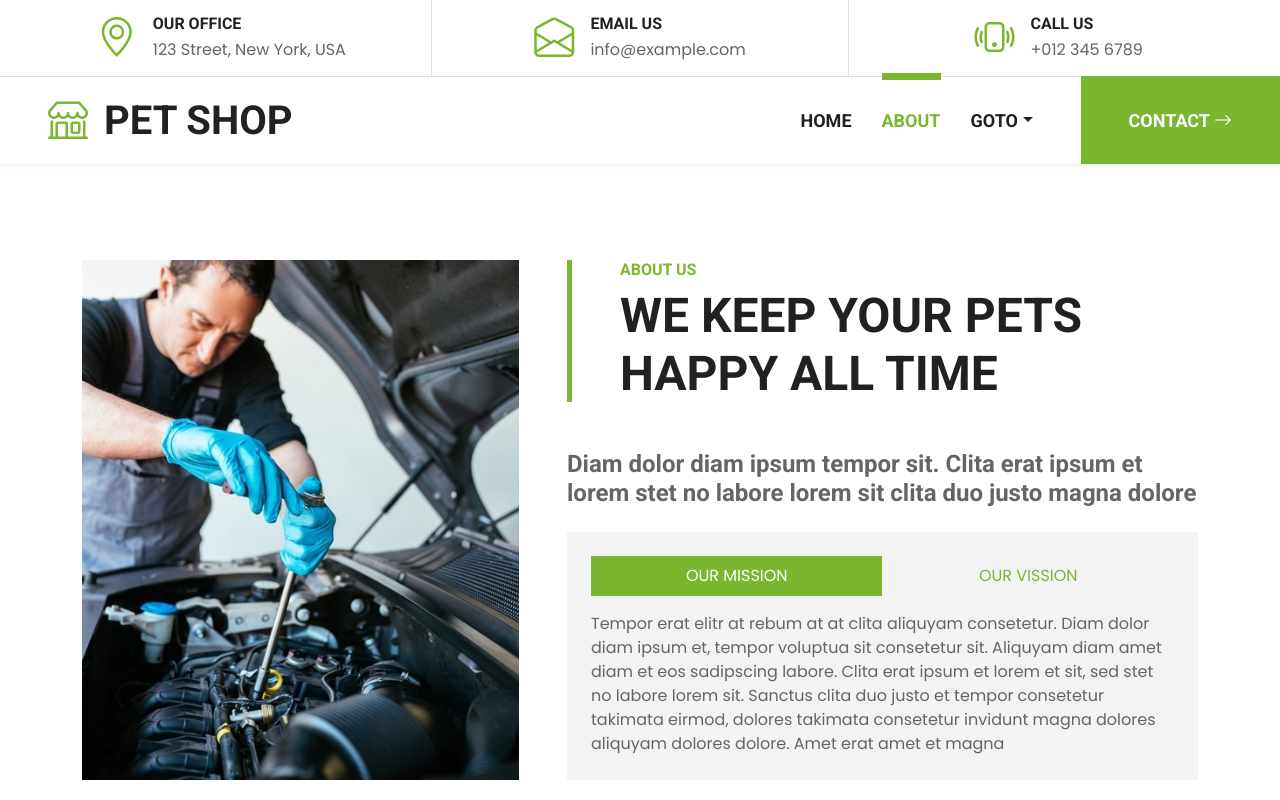
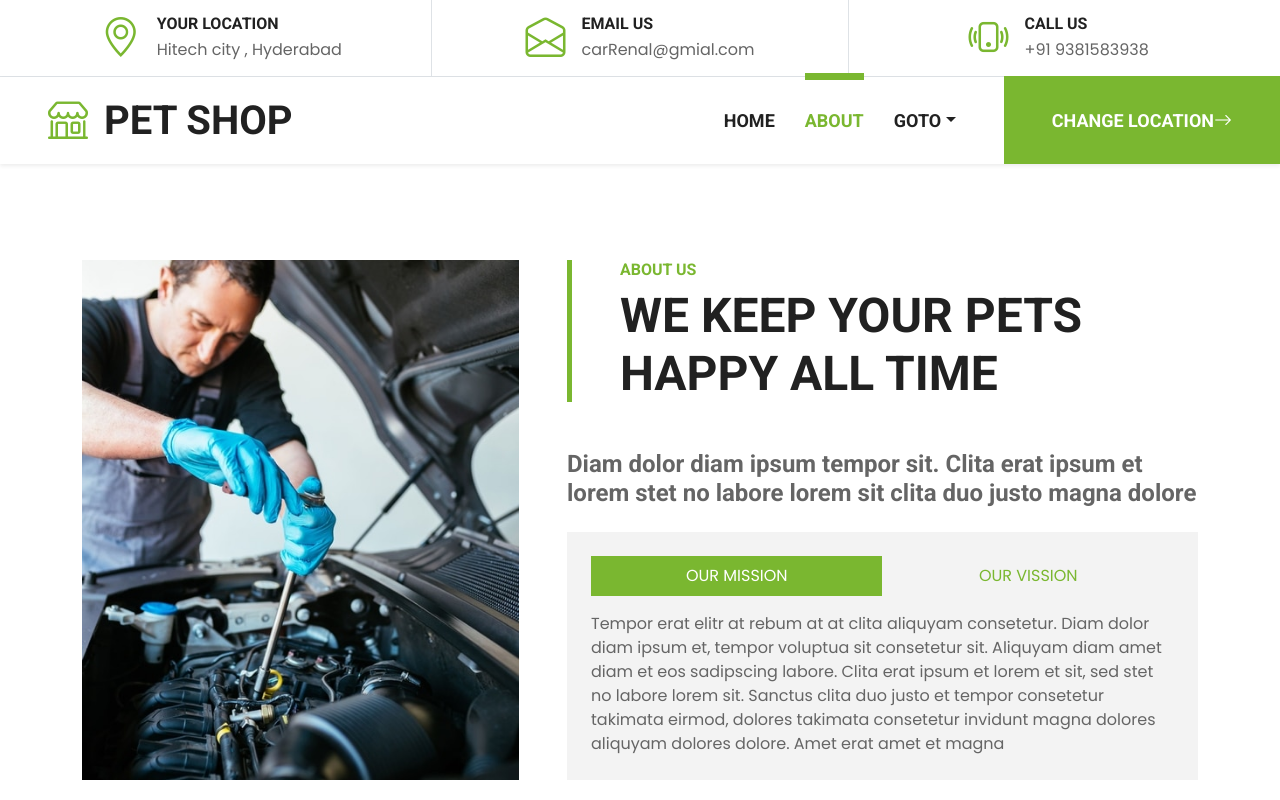
Before and after one commit to Genoos/CRT, a plain HTML site: page about.html in a window 1280 px wide. Shown: the top 800 px of the page. Drawn offline with nearby package versions, Linux system fonts and the light colour scheme.

Commit message:
add location

```diff
--- a/about.html
+++ b/about.html
@@ -37,8 +37,8 @@
                 <div class="d-inline-flex align-items-center">
                     <i class="bi bi-geo-alt fs-1 text-primary me-3"></i>
                     <div class="text-start">
-                        <h6 class="text-uppercase mb-1">Our Office</h6>
-                        <span>123 Street, New York, USA</span>
+                        <h6 class="text-uppercase mb-1">Your Location</h6>
+                        <span>Hitech city , Hyderabad</span>
                     </div>
                 </div>
             </div>
@@ -47,7 +47,7 @@
                     <i class="bi bi-envelope-open fs-1 text-primary me-3"></i>
                     <div class="text-start">
                         <h6 class="text-uppercase mb-1">Email Us</h6>
-                        <span>info@example.com</span>
+                        <span>carRenal@gmial.com</span>
                     </div>
                 </div>
             </div>
@@ -56,7 +56,7 @@
                     <i class="bi bi-phone-vibrate fs-1 text-primary me-3"></i>
                     <div class="text-start">
                         <h6 class="text-uppercase mb-1">Call Us</h6>
-                        <span>+012 345 6789</span>
+                        <span>+91 9381583938</span>
                     </div>
                 </div>
             </div>
@@ -91,7 +91,7 @@
                         <a href="detail.html" class="dropdown-item">Blog Detail</a> -->
                     </div>
                 </div>
-                <a href="contact.html" class="nav-item nav-link nav-contact bg-primary text-white px-5 ms-lg-5">Contact <i class="bi bi-arrow-right"></i></a>
+                <a href="location.html" class="nav-item nav-link nav-contact bg-primary text-white px-5 ms-lg-5">Change Location<i class="bi bi-arrow-right"></i></a>
             </div>
         </div>
     </nav>
```
Also changed, not shown: index.html (+2 -2 lines), location.html (renamed from contact.html, +39 -21 lines).
